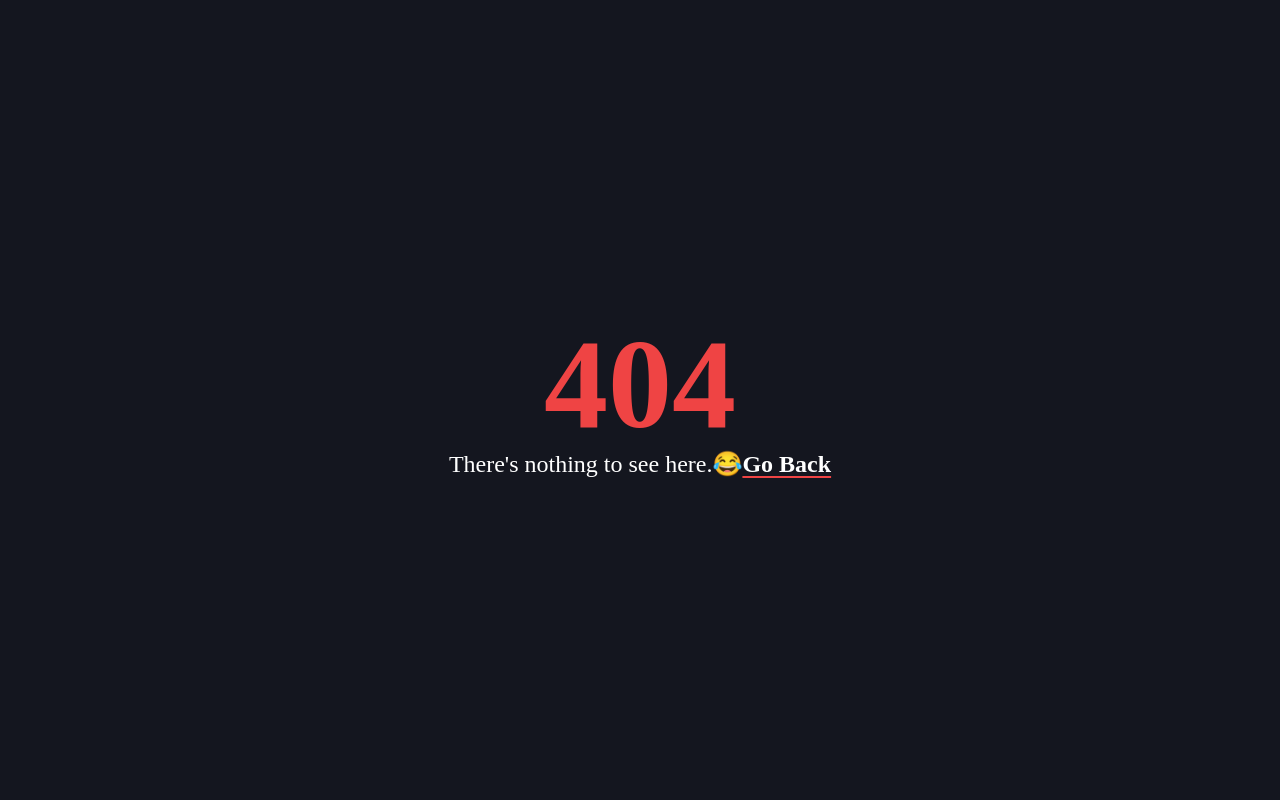
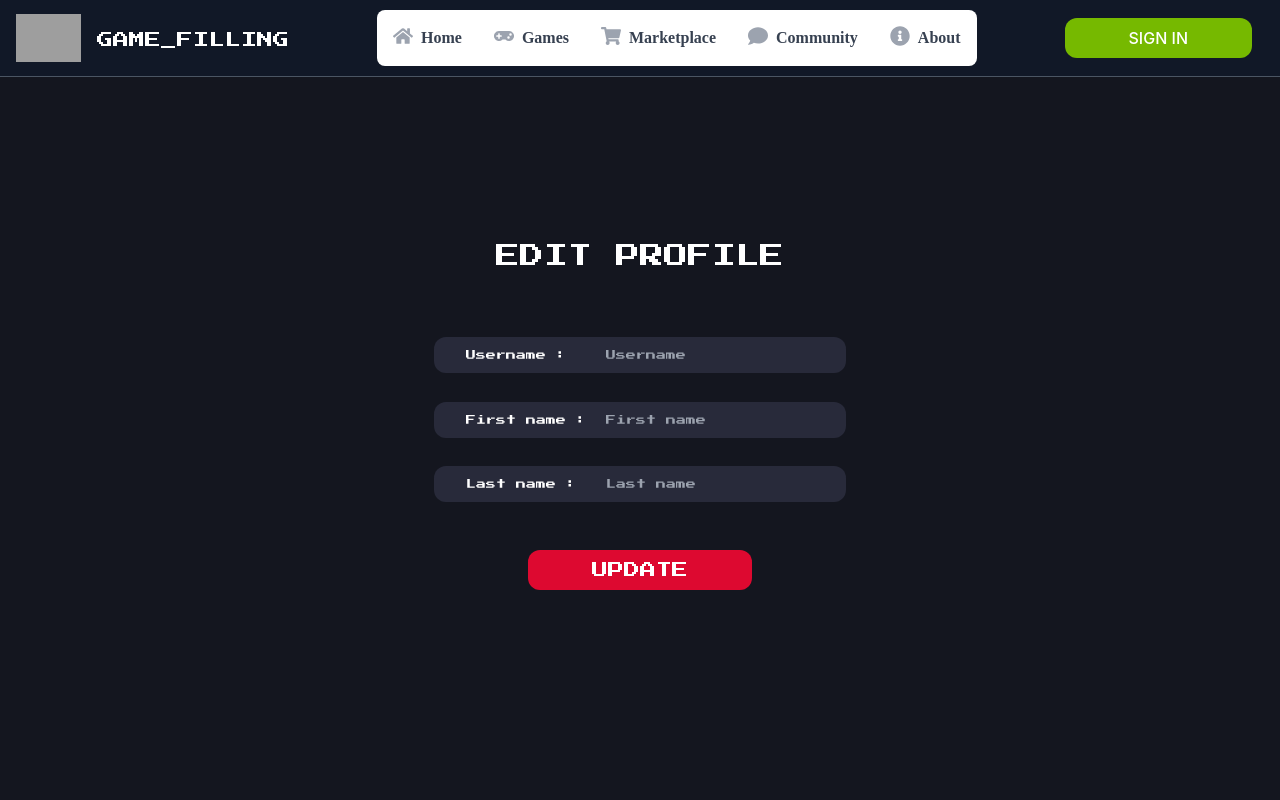
Before and after one commit to FaisWarZo/intern-project, a Next.js app: page /edit_profile in a window 1280 px wide. Before the commit this address had no page. Shown: the top 800 px of the page. Built offline with nearby package versions, Linux system fonts and the light colour scheme; grey boxes are pictures that could not be loaded; a web font is replaced by a local one.

Commit message:
feat: edit-user

```diff
--- /dev/null
+++ b/pages/edit_profile/index.tsx
@@ -0,0 +1,174 @@
+import React, { useEffect, useState } from "react"
+import toast, { Toaster } from "react-hot-toast"
+import Navbar from "@components/Navbar"
+import { ErrorMessage } from "@hookform/error-message"
+import Footer from "@components/Footer"
+import { useForm } from "react-hook-form"
+import router from "next/router"
+import { useDispatch, useSelector } from "react-redux"
+import {
+  dataProfile,
+  edit_profile
+} from "@feature/authentication/authenticationSlice"
+import { edit_Profile } from "@src/services/api/edit_profile"
+
+const EditUser = () => {
+  const dispatch = useDispatch()
+  const dataDetailUser = useSelector(dataProfile)
+  const [id, setId] = useState<string>()
+  const [username, setUsername] = useState<string>()
+  const [fname, setFname] = useState<string>()
+  const [lname, setLname] = useState<string>()
+  const {
+    register,
+    handleSubmit,
+    formState: { errors }
+  } = useForm()
+
+  useEffect(() => {
+    if (dataDetailUser) {
+      setId(dataDetailUser.id)
+      setUsername(dataDetailUser.username)
+      setFname(dataDetailUser.first_name)
+      setLname(dataDetailUser.last_name)
+    }
+  }, [dataDetailUser])
+
+  const onSubmit = async (_data) => {
+    const { status, data, message } = await edit_Profile(id, _data)
+    if (status && data) {
+      await dispatch(
+        edit_profile({
+          username: data.username,
+          first_name: data.first_name,
+          last_name: data.last_name
+        })
+      )
+      toast.success(message)
+      setTimeout(() => {
+        router.push("/profile")
+      }, 1000)
+    } else {
+      toast.error(message)
+    }
+  }
+
+  return (
+    <>
+      <Toaster
+        position="top-center"
+        reverseOrder={false}
+      />
+      <Navbar />
+      <form onSubmit={handleSubmit(onSubmit)}>
+        <div className="mt-60 mb-[350px] flex-col justify-center">
+          <h2 className="mb-9 text-center text-2xl text-white">EDIT PROFILE</h2>
+          <div className="grid place-content-center">
+            <div className="btn-input">
+              <div className="flex justify-between">
+                <h2>Username :</h2>
+                <input
+                  {...register("username", {
+                    required: "Please input your username.",
+                    minLength: {
+                      value: 4,
+                      message: "Username must have at least 4 characters"
+                    }
+                  })}
+                  type="text"
+                  id="username"
+                  value={username}
+                  defaultValue={username}
+                  placeholder="Username"
+                  className="ml-5 bg-colorinput-black"
+                  onChange={(e) => setUsername(e.target.value)}
+                />
+              </div>
+            </div>
+            {errors.username && (
+              <ErrorMessage
+                errors={errors}
+                name="username"
+                render={({ message }) => (
+                  <div className="mt-2 text-red-500">{message}</div>
+                )}
+              />
+            )}
+            <div className="btn-input">
+              <div className="flex justify-between">
+                <h2>First name :</h2>
+                <input
+                  {...register("first_name", {
+                    required: "Please input your Firstname.",
+                    minLength: {
+                      value: 4,
+                      message: "Firstname must have at least 4 characters"
+                    }
+                  })}
+                  type="text"
+                  id="fname"
+                  value={fname}
+                  defaultValue={fname}
+                  placeholder="First name"
+                  className="ml-5 bg-colorinput-black"
+                  onChange={(e) => setFname(e.target.value)}
+                />
+              </div>
+            </div>
+            {errors.first_name && (
+              <ErrorMessage
+                errors={errors}
+                name="first_name"
+                render={({ message }) => (
+                  <div className="mt-2 text-red-500">{message}</div>
+                )}
+              />
+            )}
+
+            <div className="btn-input">
+              <div className="flex justify-between">
+                <h2>Last name :</h2>
+                <input
+                  {...register("last_name", {
+                    required: "Please input your Lastname.",
+                    minLength: {
+                      value: 4,
+                      message: "Lastname must have at least 4 characters"
+                    }
+                  })}
+                  type="text"
+                  id="lname"
+                  value={lname}
+                  defaultValue={lname}
+                  placeholder="Last name"
+                  className="ml-5 bg-colorinput-black"
+                  onChange={(e) => setLname(e.target.value)}
+                />
+              </div>
+            </div>
+            {errors.last_name && (
+              <ErrorMessage
+                errors={errors}
+                name="last_name"
+                render={({ message }) => (
+                  <div className="mt-2 text-red-500">{message}</div>
+                )}
+              />
+            )}
+          </div>
+          <div className="container mt-12 flex min-w-full flex-col items-center">
+            <button
+              className="button"
+              type="submit"
+            >
+              <h2>UPDATE</h2>
+            </button>
+          </div>
+        </div>
+      </form>
+      <Footer />
+    </>
+  )
+}
+
+export default EditUser
--- a/pages/inventory/index.tsx
+++ b/pages/inventory/index.tsx
@@ -62,7 +62,7 @@ const Inventory = () => {
         <section className="pt-5 text-gray-600">
           <div className=" aboutcard container mx-auto mt-10 flex max-w-5xl justify-center rounded-lg bg-gray-900 px-20">
             <div className="container mx-auto mt-16 grid grid-cols-3 gap-10">
-              {state ? (
+              {dataDetailUser && state ? (
                 state.map((item) => (
                   <div
                     className="gamelistheader"
@@ -72,7 +72,7 @@ const Inventory = () => {
                       className="group relative"
                       onClick={() =>
                         useditem(
-                          dataDetailUser?.id,
+                          dataDetailUser.id,
                           item.record_id,
                           item.image_item
                         )
@@ -88,7 +88,7 @@ const Inventory = () => {
                       <div className=" absolute top-0 right-0 flex h-full w-full justify-center bg-gradient-to-t from-black via-black opacity-0 group-hover:opacity-70" />
                       <div className="absolute top-0 left-0 flex h-full w-full items-center justify-center opacity-0 hover:opacity-100">
                         <div className="flex text-center text-xl font-bold">
-                          {item.image_item === dataDetailUser?.frame ? (
+                          {item.image_item === dataDetailUser.frame ? (
                             <h2 className="mr-3 text-red-500 ">EQUIPED</h2>
                           ) : (
                             <h2 className="mr-3 text-green-500">USE</h2>
--- a/pages/marketplace.tsx
+++ b/pages/marketplace.tsx
@@ -1,8 +1,7 @@
 import MarketShow from "@components/atom/marketshow"
 import Footer from "@components/Footer"
 import Navbar from "@components/Navbar"
-import { updateProfile } from "@feature/authentication/authenticationSlice"
-import { useEffect, useState } from "react"
+import { useEffect } from "react"
 import { useDispatch } from "react-redux"
 
 const Marketplace = () => {
--- a/pages/profile/index.tsx
+++ b/pages/profile/index.tsx
@@ -73,10 +73,7 @@ const ProfileDetail = () => {
 
             <div className="aboutcard m-24 mx-auto mb-40 w-2/5 items-center bg-gray-900 text-center">
               <div className="px-6 py-6">
-                <div
-                  onClick={() => Router.push("")}
-                  className="flex justify-end"
-                >
+                <div className="flex justify-end">
                   <FaUserEdit
                     size={30}
                     color="#9ca3af"
@@ -84,6 +81,7 @@ const ProfileDetail = () => {
                     onMouseOut={({ target }) =>
                       (target.style.color = "#9ca3af")
                     }
+                    onClick={() => Router.push("/edit_profile")}
                   />
                 </div>
                 <h2 className="text-xl text-gray-200 ">
@@ -96,10 +94,10 @@ const ProfileDetail = () => {
                   <span className="font-semibold">Coins : </span>
                   {dataDetailUser?.coin}
                   <br />
-                  <span className="font-semibold">First Name : </span>
+                  <span className="font-semibold">First name : </span>
                   {dataDetailUser?.first_name}
                   <br />
-                  <span className="font-semibold">Last Name : </span>
+                  <span className="font-semibold">Last name : </span>
                   {dataDetailUser?.last_name}
                   <br />
                 </p>
--- a/src/features/authentication/authenticationSlice.ts
+++ b/src/features/authentication/authenticationSlice.ts
@@ -35,6 +35,7 @@ export const authenticationSlice = createSlice({
     updateProfile: (state, action: PayloadAction<IDatauser>) => {
       state.data = action.payload
     },
+
     updateProfileRefresh: (state, action: PayloadAction<IGetuserByEmail>) => {
       const _data = {
         username: action.payload.username,
@@ -50,6 +51,7 @@ export const authenticationSlice = createSlice({
       }
       state.data = _data
     },
+
     update_coin: (state, action: PayloadAction<{ coin: number }>) => {
       if (state.data) {
         state.data.coin = action.payload.coin
@@ -59,6 +61,21 @@ export const authenticationSlice = createSlice({
     update_frame: (state, action: PayloadAction<{ frame: string }>) => {
       if (state.data) {
         state.data.frame = action.payload.frame
+      }
+    },
+
+    edit_profile: (
+      state,
+      action: PayloadAction<{
+        username: string
+        first_name: string
+        last_name: string
+      }>
+    ) => {
+      if (state.data) {
+        state.data.username = action.payload.username
+        state.data.first_name = action.payload.first_name
+        state.data.last_name = action.payload.last_name
       }
     },
 
@@ -72,6 +89,7 @@ export const {
   updateProfile,
   update_coin,
   update_frame,
+  edit_profile,
   SIGN_IN,
   updateProfileRefresh
 } = authenticationSlice.actions
--- /dev/null
+++ b/src/services/api/edit_profile.ts
@@ -0,0 +1,19 @@
+import service from "@configs/setaxios"
+import { IEdit_profile, IEdit_profileRes } from "@src/types/edit_profile"
+
+export const edit_Profile = async (id, data: IEdit_profile) =>
+  service
+    .put<IEdit_profileRes>(
+      `http://localhost:5000/api/user/update_user/${id}`,
+      data
+    )
+    .then((res) => ({
+      data: res.data.data,
+      status: res.status,
+      message: res.data.message
+    }))
+    .catch((_error) => ({
+      data: null,
+      status: false,
+      message: _error.response.data.message ?? " "
+    }))
--- /dev/null
+++ b/src/types/edit_profile.ts
@@ -0,0 +1,21 @@
+export interface IEdit_profileData {
+  username: string
+  email: string
+  coin: number
+  role: string
+  first_name: string
+  last_name: string
+  frame: string
+  id: string
+}
+export interface IEdit_profileRes {
+  data: IEdit_profileData
+  status: boolean
+  message: string
+}
+
+export interface IEdit_profile {
+  username: string
+  first_name: string
+  last_name: string
+}
```
